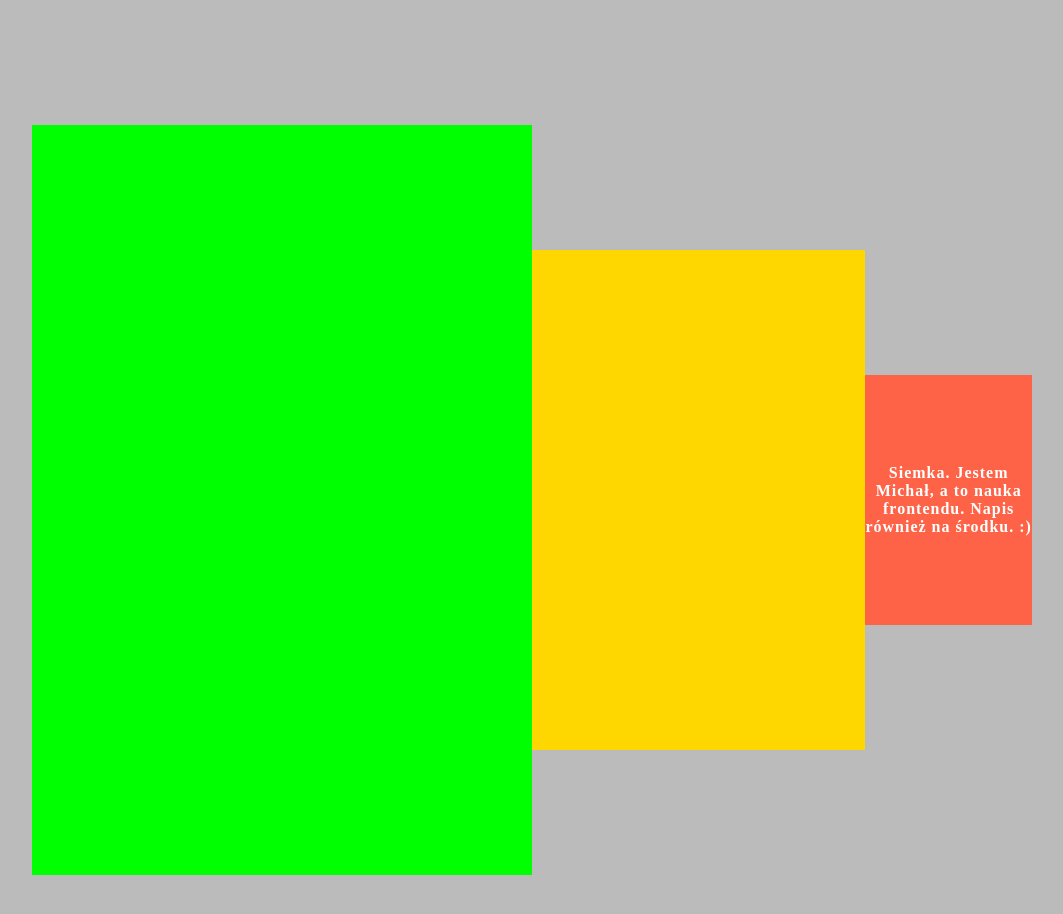
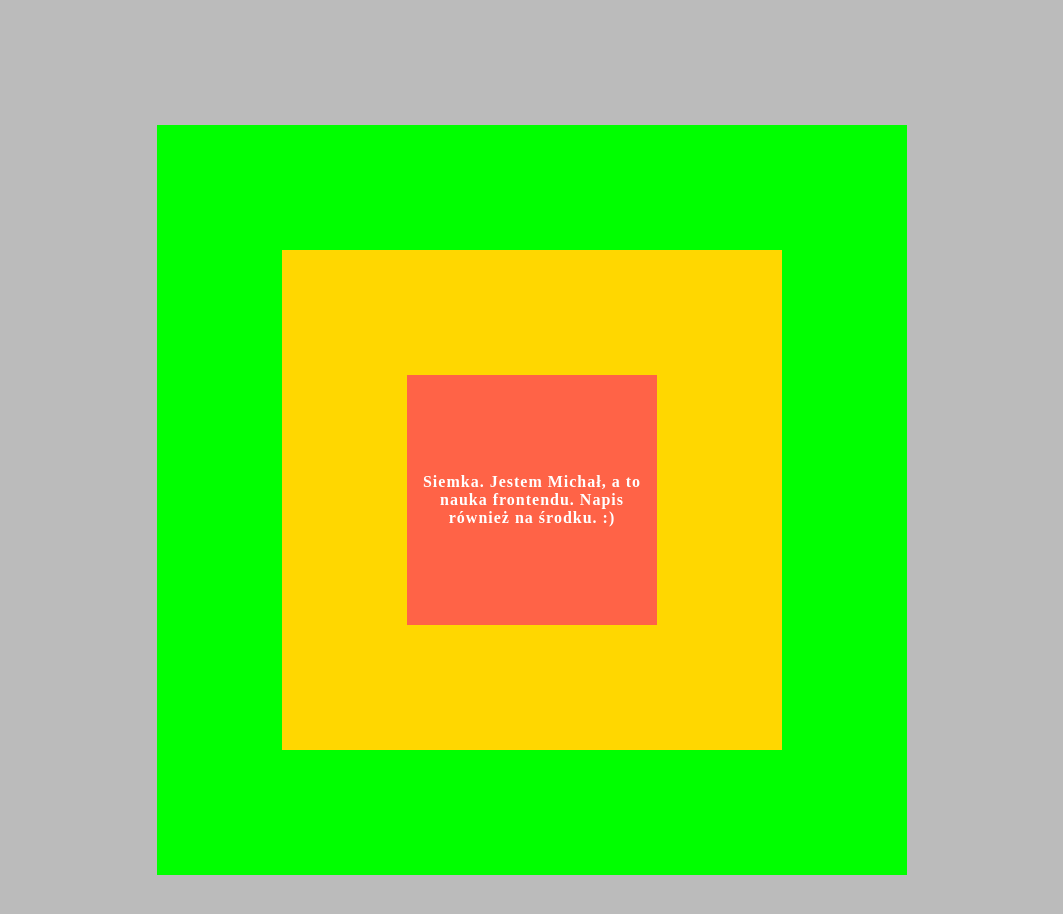
Before and after one commit to mwitus/hostinger, a plain HTML site: page index.html in a window 1280 px wide. Shown: the whole page, without its empty margins (108-1171 px from the left). Drawn offline with Linux system fonts and the light colour scheme.

Commit message:
Dodanie position (efekt hover znika po najechaniu na innego diva nie tak jak do tej pory gdy myszka była na innym divie kolor z hovera i tak zostawał. Wydzielenie divów na zewnątrz.)

```diff
--- a/styles/main.css
+++ b/styles/main.css
@@ -13,6 +13,7 @@ body {
 }
 
 .wrapper {
+    position: relative;
     display: flex;
     justify-content: center;
     align-items: center;
@@ -21,6 +22,10 @@ body {
 }
 
 .pierwszy {
+    position: absolute;
+    top: 50%;
+    left: 50%;
+    transform: translate(-50%, -50%);
     display: flex;
     justify-content: center;
     align-items: center;
@@ -35,6 +40,10 @@ body {
     }
 
 .drugi {
+    position: absolute;
+    top: 50%;
+    left: 50%;
+    transform: translate(-50%, -50%);
     display: flex;
     justify-content: center;
     align-items: center;
@@ -49,6 +58,10 @@ body {
     }
 
 .trzeci {
+    position: absolute;
+    top: 50%;
+    left: 50%;
+    transform: translate(-50%, -50%);
     display: flex;
     justify-content: center;
     align-items: center;
```
